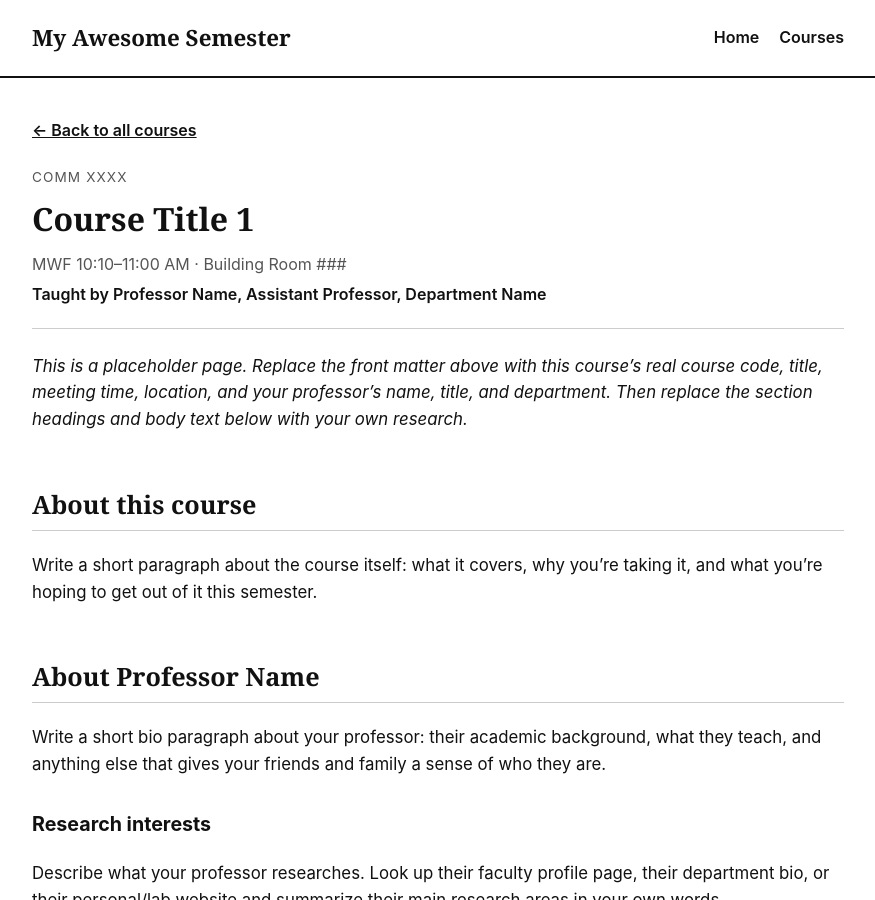
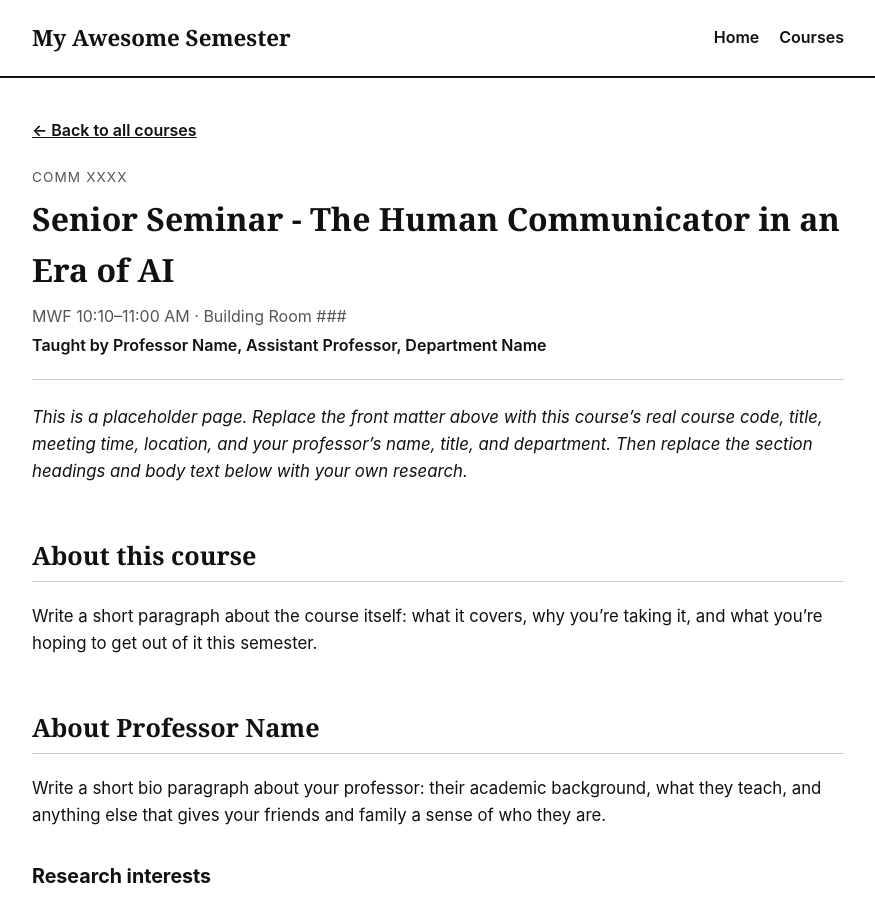
Before and after one commit to Darbyclose/myawesomesemester, a Jekyll site: the page built from _courses/course-01.md, in a window 1280 px wide and 900 px high. Shown: the whole window, without its empty margins (202-1077 px from the left). Built offline with Jekyll 4.4.1, drawn with Linux system fonts in a browser that asks for light colours.

Commit message:
Update course-01.md

```diff
--- a/_courses/course-01.md
+++ b/_courses/course-01.md
@@ -1,7 +1,7 @@
 ---
 course_number: 1
 course_code: "COMM XXXX"
-course_title: "Course Title 1"
+course_title: "Senior Seminar - The Human Communicator in an Era of AI"
 meeting_time: "MWF 10:10–11:00 AM"
 location: "Building Room ###"
 instructor_name: "Professor Name"
```
